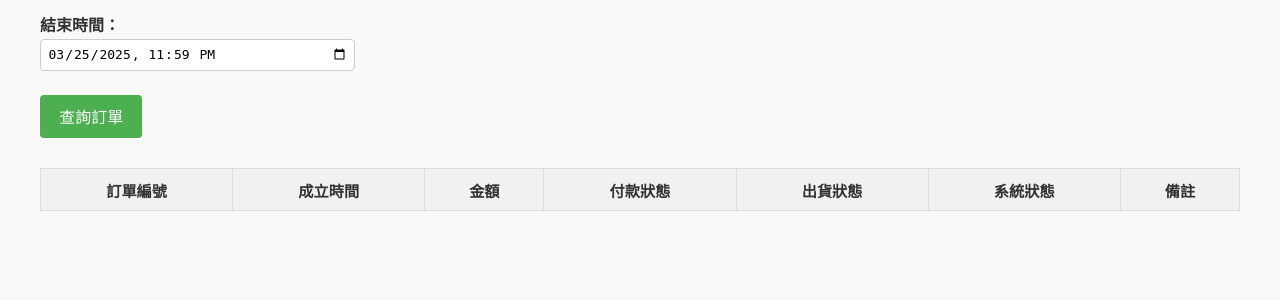
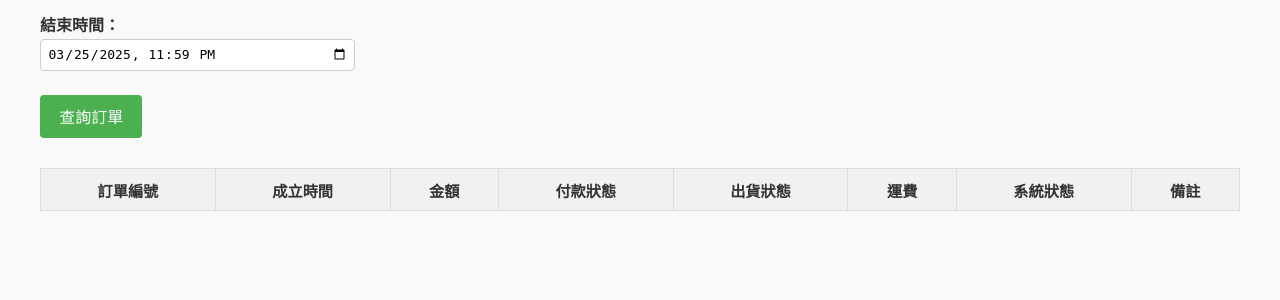
Before and after one commit to don1donshop/referral-report-api, a Flask app: page / in a window 1280 px wide. Shown: the part 282-582 px from the top of the page. Run offline with Flask 3, Linux system fonts and the light colour scheme; lists and menus that the app fills with data are empty.

Commit message:
✅ 優化 運費

```diff
--- a/static/js/referral-report.js
+++ b/static/js/referral-report.js
@@ -57,6 +57,7 @@ function renderTable(data) {
       <td>${order.total_price}</td>
       <td>${payment}</td>
       <td>${fulfillment}</td>
+      <td>${order.shipping_fee || 0}</td>
       <td>${status}</td>
       <td>${order.remark || ""}</td>
     `;
--- a/templates/index.html
+++ b/templates/index.html
@@ -49,6 +49,7 @@
         <th>金額</th>
         <th>付款狀態</th>
         <th>出貨狀態</th>
+        <th>運費</th>
         <th title="此為系統記錄，並不代表已付款">系統狀態</th>
         <th>備註</th>
       </tr>
```
